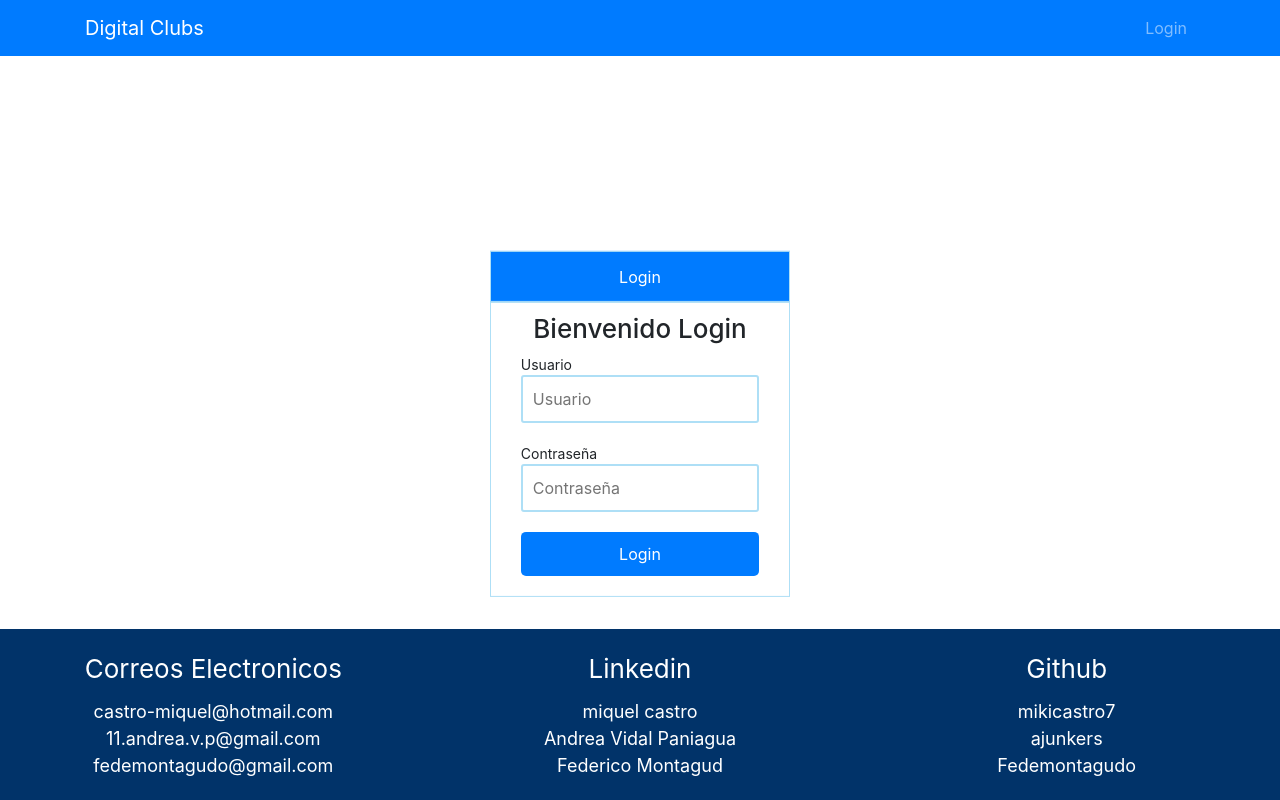
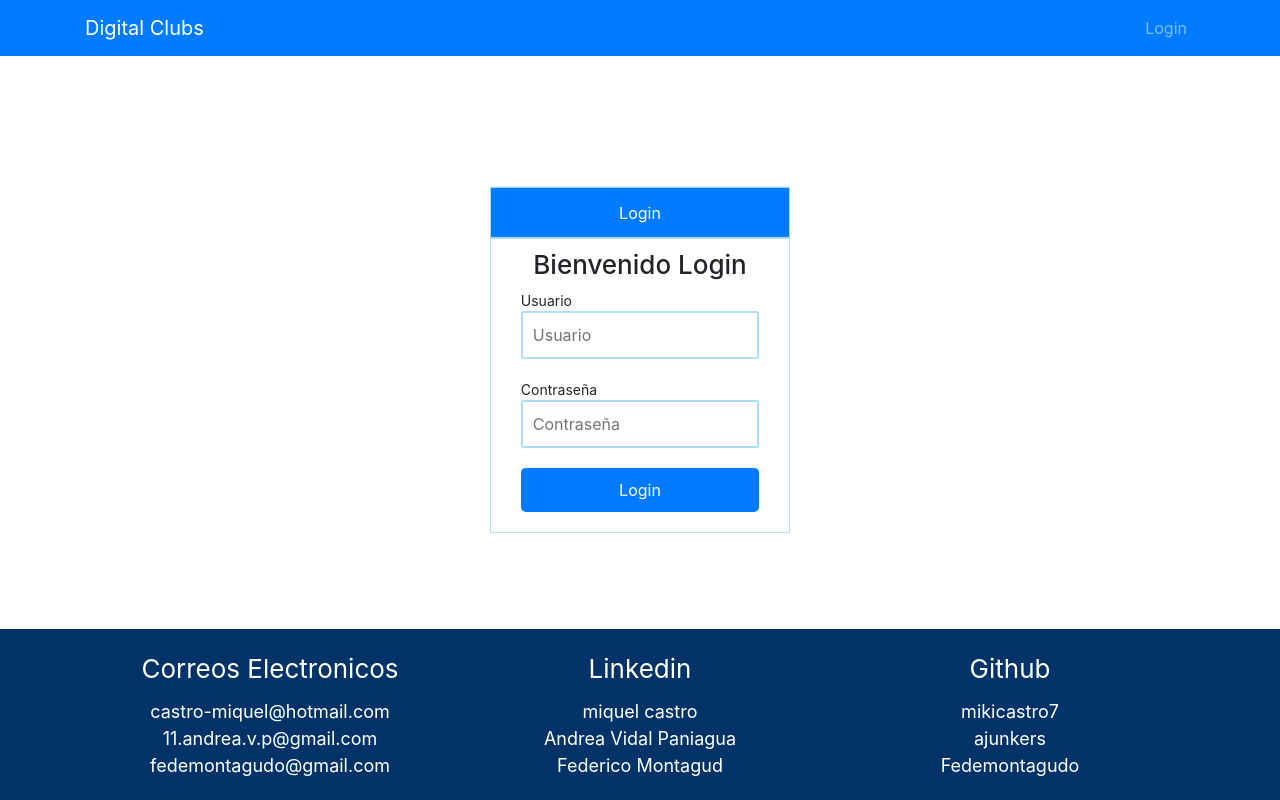
Before and after one commit to mikicastro7/digitalClub_front_gestor, a React (Create React App) app: page /login in a window 1280 px wide. Built offline with nearby package versions, Linux system fonts and the light colour scheme; the HTML template or start-up script is replaced by a standard one.

Commit message:
Footer responsive y adaptable y login responsibe

```diff
--- a/src/Components/UIcomponents/Footer.jsx
+++ b/src/Components/UIcomponents/Footer.jsx
@@ -1,8 +1,9 @@
 import React from "react";
 
 const Footer = () => (
-  <footer className="footer-bottom row">
-    <ul className="list-unstyled col-xs-12 col-md-4">
+  <footer className="footer-bottom">
+    <div className="container row m-auto">
+      <ul className="list-unstyled col-md-12 col-lg-4">
         <li className="link-titulo">Correos Electronicos</li>
         <li>
           <a href="mailto:castro-miquel@hotmail.com">castro-miquel@hotmail.com</a>
@@ -14,7 +15,7 @@ const Footer = () => (
           <a href="mailto:fedemontagudo@gmail.com">fedemontagudo@gmail.com</a>
         </li>
       </ul>
-    <ul className="list-unstyled col-xs-12 col-md-4">
+      <ul className="list-unstyled col-md-12 col-lg-4">
         <li className="link-titulo">Linkedin</li>
         <li>
           <a href="https://www.linkedin.com/in/miquel-castro-b41450135/">miquel castro</a>
@@ -26,7 +27,7 @@ const Footer = () => (
           <a href="https://www.linkedin.com/in/fede-montagud/">Federico Montagud</a>
         </li>
       </ul>
-    <ul className="list-unstyled col-xs-12 col-md-4">
+      <ul className="list-unstyled col-md-12 col-lg-4">
         <li className="link-titulo">Github</li>
         <li>
           <a href="https://github.com/mikicastro7">mikicastro7</a>
@@ -38,6 +39,7 @@ const Footer = () => (
           <a href="https://github.com/Fedemontagudo">Fedemontagudo</a>
         </li>
       </ul>
+    </div>
   </footer>
 );
 
--- a/src/index.css
+++ b/src/index.css
@@ -11,7 +11,7 @@ html {
 body {
   position: relative;
   margin: 0;
-  padding-bottom: 200px;
+  padding-bottom: 500px;
   min-height: 100%;
 }
 
@@ -377,15 +377,24 @@ section h1 {
   .tabla-personas {
     width: 90%
   }
+
+  body {
+    padding-bottom: 200px;
+  }
+
+  .centerForm {
+    position: fixed;
+    left: 50%;
+    top: 40%;
+    -webkit-transform: translate(-50%, -50%);
+    transform: translate(-50%, -50%);
+    width: 300px;
+  }
 }
 
 
 .centerForm {
-  position: fixed;
-  left: 50%;
-  top: 53%;
-  -webkit-transform: translate(-50%, -50%);
-  transform: translate(-50%, -50%);
+  margin: 40px auto;
   width: 300px;
 }
 
```
Lines whose indentation alone changed are shown as unchanged.
